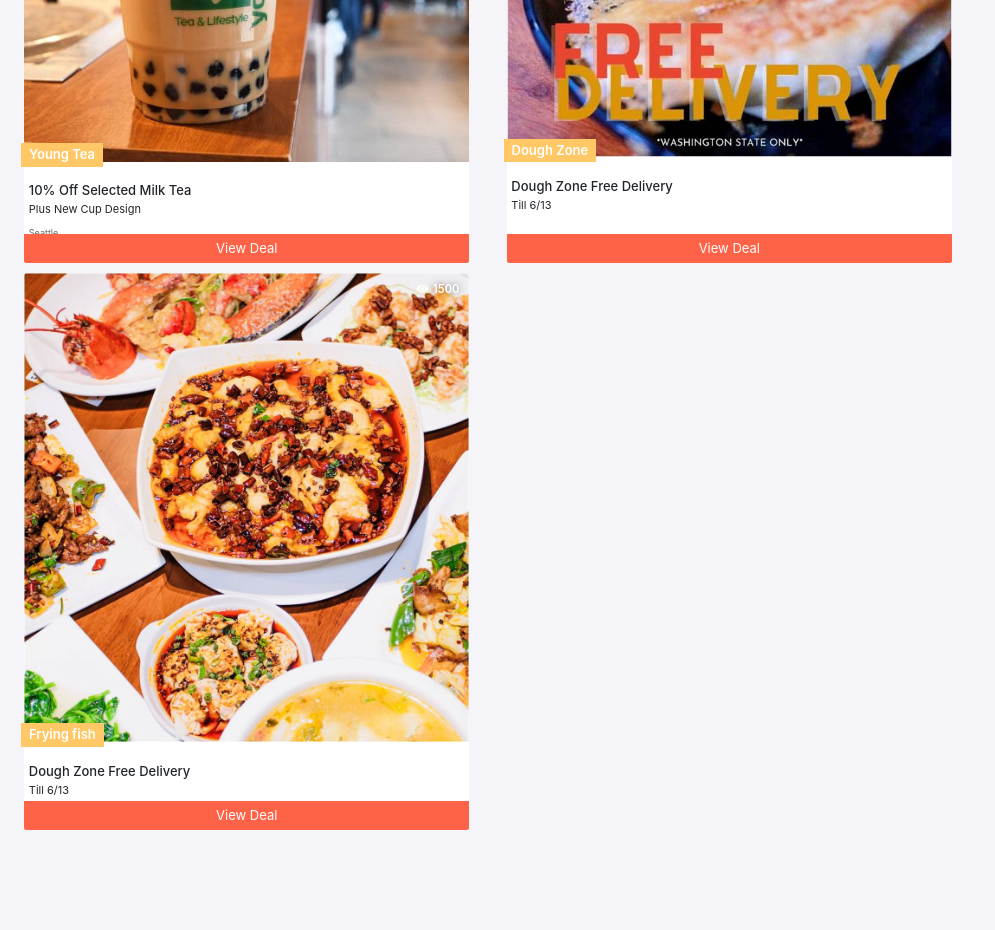
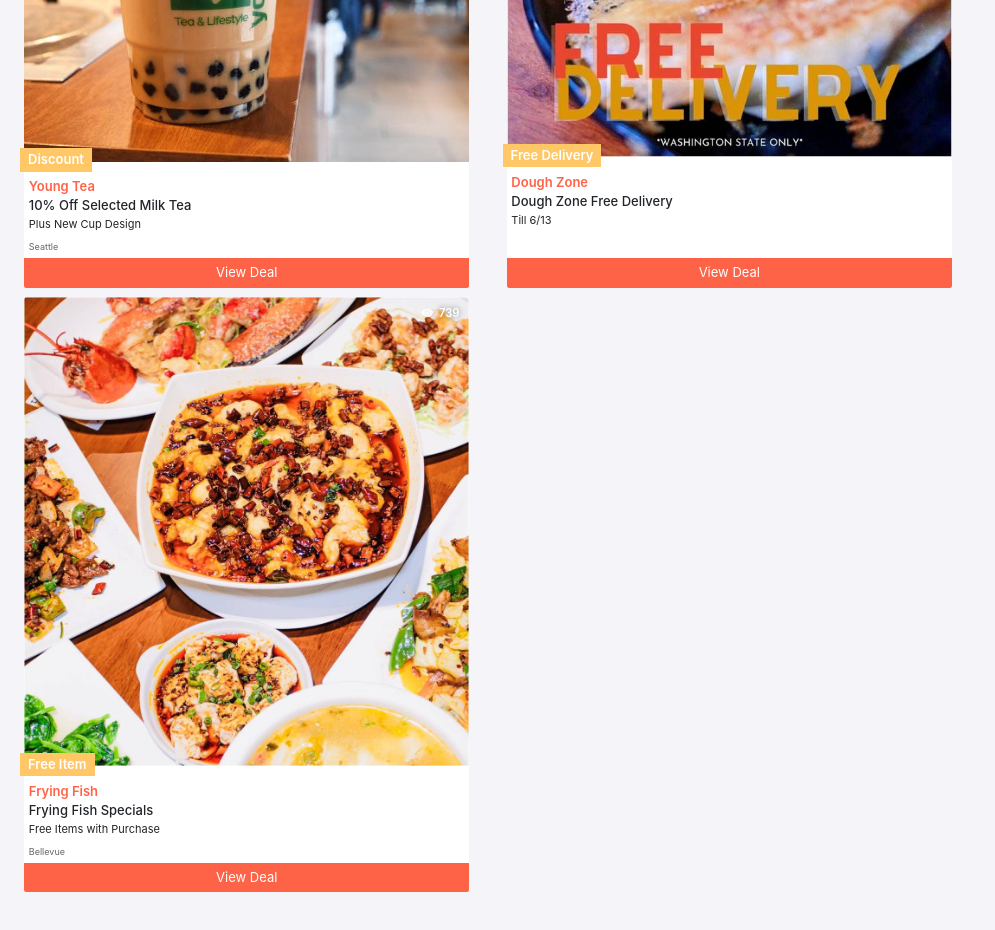
Before and after one commit to JinSon12/tblFlash_sample, a React (Create React App) app: page / in a window 1280 px wide. Shown: the part 420-1350 px from the top of the page, without its empty margins (0-995 px from the left). Before the commit the page ends 1295 px from the top, so only its background shows below. Built offline with nearby package versions, Linux system fonts and the light colour scheme.

Commit message:
search for stores ok

```diff
--- a/src/App.js
+++ b/src/App.js
@@ -1,15 +1,21 @@
-import "./App.css";
+import React, { createContext, useState } from "react";
 import SearchBar from "./component/Search/SearchBar";
 import NavBar from "./component/NavBar/NavBar";
 import CardList from "./component/CardList/CardList";
+import "./App.css";
+
+export const SearchContext = createContext();
 
 function App() {
+  const [searchTerm, setSearchTerm] = useState("");
   return (
     <>
       <NavBar />
       <div className="App">
-        <SearchBar />
-        <CardList />
+        <SearchContext.Provider value={[searchTerm, setSearchTerm]}>
+          <SearchBar />
+          <CardList />
+        </SearchContext.Provider>
       </div>
     </>
   );
--- a/src/component/Card/Card.js
+++ b/src/component/Card/Card.js
@@ -4,8 +4,12 @@ import { FontAwesomeIcon } from "@fortawesome/react-fontawesome";
 import { faEye } from "@fortawesome/free-solid-svg-icons";
 import { randomNumGenerator } from "../../utils/randomNumGenerator";
 
+const DISCOUNT = "Discount";
+const FREEDEL = "Free Delivery";
+
 const Card = (props) => {
   const [viewCount, setviewCount] = useState(randomNumGenerator(10, 3000));
+  const [promoType, setPromoType] = useState("");
 
   let cardData = props.data;
 
@@ -13,6 +17,22 @@ const Card = (props) => {
     // I would further send a request to the server increasing the count, using axios.
     setviewCount(viewCount + 1);
   };
+
+  // check promotion type and sets the promoType state.
+  const getPromotionType = () => {
+    let ptype = cardData.promotionType;
+
+    setPromoType(ptype);
+  };
+
+  // if there is location information associated with the deal, display it along with icon.
+  const displayLocation = () => {
+    let loc = cardData.location;
+  };
+
+  useEffect(() => {
+    getPromotionType();
+  }, []);
 
   return (
     <div className="card" onClick={handleClick}>
@@ -22,9 +42,10 @@ const Card = (props) => {
           <FontAwesomeIcon className="icon" icon={faEye} />
           {viewCount}
         </div>
-        <div className="store-name">{cardData.storeName}</div>
+        <div className="promo-type">{promoType}</div>
       </div>
       <div className="card-text">
+        <div className="store-name">{cardData.storeName}</div>
         <div className="title">{cardData.title}</div>
         <div className="subtitle">{cardData.subtitle}</div>
         <div className="location">{cardData.location}</div>
--- a/src/component/Card/card.css
+++ b/src/component/Card/card.css
@@ -14,7 +14,7 @@
   min-height: 200px;
   display: flex;
   flex-direction: column;
-  justify-content: start;
+  justify-content: flex-start;
   margin: 0.5rem;
   flex: 0 0 48%;
 }
@@ -37,6 +37,11 @@
   padding: 0.3rem 0rem;
   border-bottom-left-radius: 2px;
   border-bottom-right-radius: 2px;
+}
+
+.store-name {
+  color: tomato;
+  font-weight: 600;
 }
 
 .card-text {
@@ -71,26 +76,23 @@
   }
 
   .card-top {
-    margin-bottom: 1rem;
-  }
-
-  .card-top {
     position: relative;
+    margin-bottom: 0.7rem;
   }
 
   .card-text {
     padding: 0.3rem;
-    margin-bottom: 1.2rem;
+    margin-bottom: 1.8rem;
   }
 
-  .store-name {
+  .promo-type {
     position: absolute;
-    bottom: -5px;
+    bottom: -10px;
     padding: 2px 8px;
     background-color: #ffc765;
     color: white;
     font-weight: 600;
-    left: -3px;
+    left: -4px;
   }
 
   .card-text .location {
--- a/src/component/CardList/CardList.js
+++ b/src/component/CardList/CardList.js
@@ -1,17 +1,34 @@
-import React, { useState, useEffect } from "react";
+import React, { useState, useEffect, useContext } from "react";
+import { SearchContext } from "../../App";
 import Card from "./../Card/Card";
 import { data } from "../../data/data";
 
 const CardList = (props) => {
-  const [viewCount, setviewCount] = useState(0);
+  const [searchTerm] = useContext(SearchContext);
+  const [searchResult, setSearchResult] = useState(data);
 
   useEffect(() => {
-    setviewCount(data.viewCnt);
-    console.log(viewCount);
-  }, []);
+    if (searchTerm !== "") {
+      renderSearchResult();
+    } else {
+      // sets the default searchResult as the data
+      setSearchResult(data);
+    }
+  }, [searchTerm]);
 
-  let mappedData = data.map((data, ind) => {
-    return <Card data={data} />;
+  const renderSearchResult = () => {
+    let searchResult = data.filter((singleData) => {
+      const nameIndex = singleData.storeName
+        ? singleData.storeName.toLowerCase().indexOf(searchTerm.toLowerCase())
+        : "";
+      return nameIndex > -1;
+    });
+
+    setSearchResult(searchResult);
+  };
+
+  let mappedData = searchResult.map((data, ind) => {
+    return <Card data={data} key={ind} />;
   });
 
   return <div className="card-list">{mappedData}</div>;
--- a/src/component/Search/SearchBar.js
+++ b/src/component/Search/SearchBar.js
@@ -1,21 +1,30 @@
-import React from "react";
+import React, { useContext } from "react";
+import { SearchContext } from "../../App";
 import { FontAwesomeIcon } from "@fortawesome/react-fontawesome";
 import { faSearch } from "@fortawesome/free-solid-svg-icons";
 import "./search.css";
 
 const SearchBar = (props) => {
+  const [searchTerm, setSearchTerm] = useContext(SearchContext);
+
+  const handleInput = (e) => {
+    setSearchTerm(e.target.value);
+  };
+
   return (
     <div className="searchbar">
-      <div class="input-group flex-nowrap input-group-container">
-        <span class="input-group-text" id="addon-wrapping">
+      <div className="input-group flex-nowrap input-group-container">
+        <span className="input-group-text" id="addon-wrapping">
           <FontAwesomeIcon icon={faSearch} style={{ color: "#ffc765" }} />
         </span>
         <input
           type="text"
-          class="form-control"
+          className="form-control"
           placeholder="Search for restaurants, cuisines or dishes"
           aria-label="Username"
           aria-describedby="addon-wrapping"
+          value={searchTerm}
+          onChange={handleInput}
         />
       </div>
     </div>
--- a/src/data/data.js
+++ b/src/data/data.js
@@ -2,6 +2,7 @@ const data = [
   {
     img: "youngTea.jpg",
     storeName: "Young Tea",
+    promotionType: "Discount",
     title: "10% Off Selected Milk Tea",
     subtitle: "Plus New Cup Design",
     location: "Seattle",
@@ -10,6 +11,7 @@ const data = [
   {
     img: "dzone.jpg",
     storeName: "Dough Zone",
+    promotionType: "Free Delivery",
     title: "Dough Zone Free Delivery",
     subtitle: "Till 6/13",
     location: "",
@@ -17,10 +19,11 @@ const data = [
   },
   {
     img: "fryingFish.jpg",
-    storeName: "Frying fish",
-    title: "Dough Zone Free Delivery",
-    subtitle: "Till 6/13",
-    location: "",
+    storeName: "Frying Fish",
+    promotionType: "Free Item",
+    title: "Frying Fish Specials",
+    subtitle: "Free Items with Purchase",
+    location: "Bellevue",
     viewCnt: 1705,
   },
 ];
```
Also changed, not shown: 1 other file (tests, documents, lock files or other folders).
